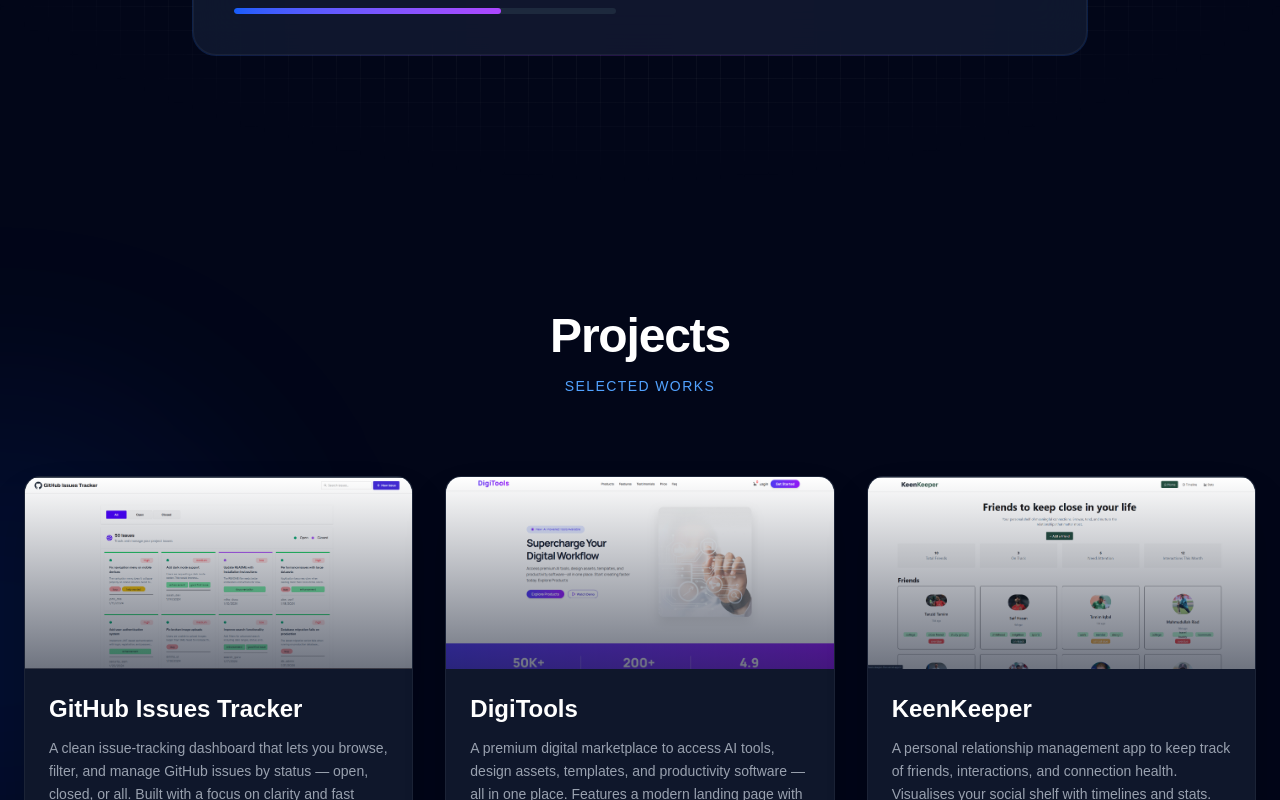
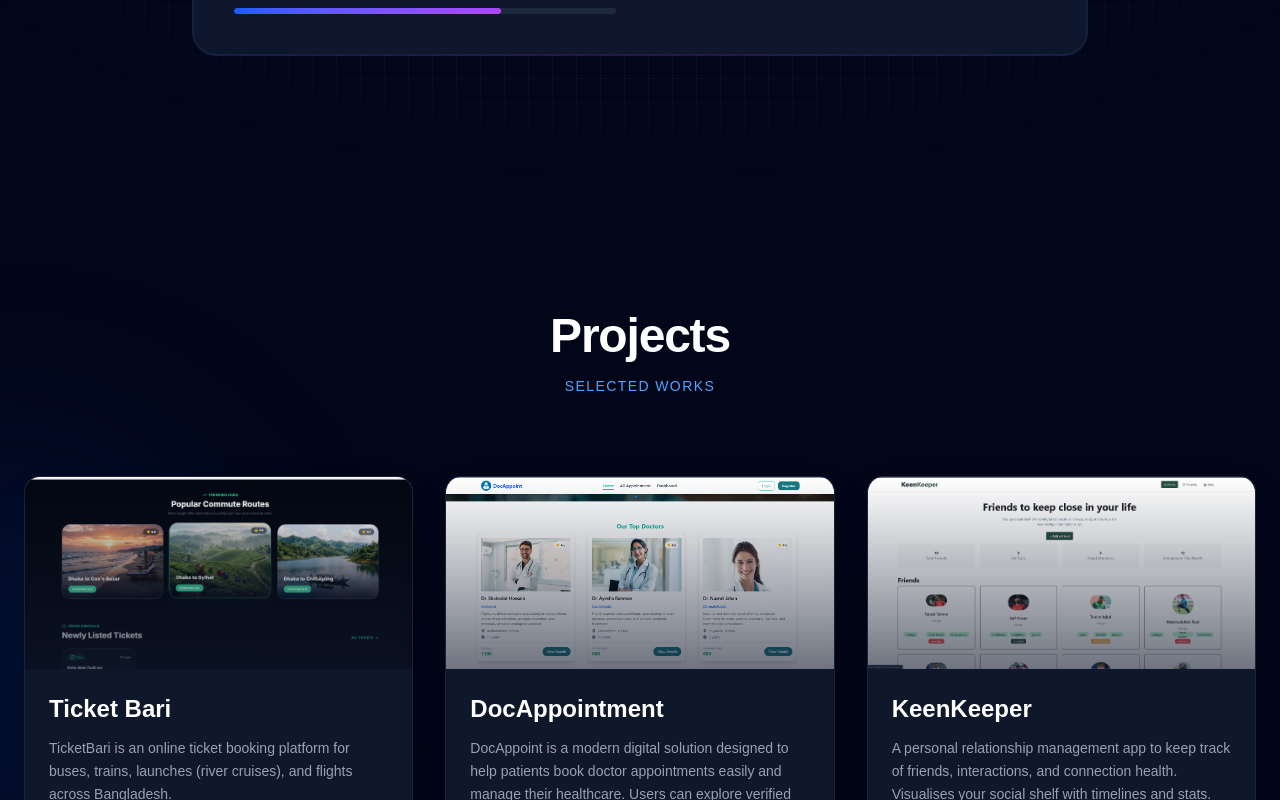
Before and after one commit to jakerul-islam/portfolio, a Next.js app: page / in a window 1280 px wide. Shown: the part 2814-3614 px from the top of the page. Built offline with nearby package versions, Linux system fonts and the light colour scheme.

Commit message:
projects added

```diff
--- a/src/components/projects/Projects.jsx
+++ b/src/components/projects/Projects.jsx
@@ -4,22 +4,22 @@
 
 const projects = [
   {
-    title: 'GitHub Issues Tracker',
+    title: 'Ticket Bari',
     description:
-      'A clean issue-tracking dashboard that lets you browse, filter, and manage GitHub issues by status — open, closed, or all. Built with a focus on clarity and fast navigation.',
-    tags: ['HTML', 'CSS', 'JavaScript'],
-    link: 'https://jakerul-islam.github.io/Assignment-5/main.html',
-    github: 'https://github.com/jakerul-islam/Assignment-5',
-    image: '/github.png',
+      'TicketBari is an online ticket booking platform for buses, trains, launches (river cruises), and flights across Bangladesh.',
+    tags: ['Next.js', 'React.js','javascript','Node.js','Express.js','MongoDb'],
+    link: 'https://ticket-bari-client-three.vercel.app',
+    github: 'https://github.com/jakerul-islam/ticket-bari-client-side',
+    image: '/ticket_bari.png',
   },
   {
-    title: 'DigiTools',
+    title: 'DocAppointment',
     description:
-      'A premium digital marketplace to access AI tools, design assets, templates, and productivity software — all in one place. Features a modern landing page with pricing and testimonials.',
-    tags: ['React', 'Tailwind CSS', 'JavaScript'],
-    link: 'https://digital-tools-ai.netlify.app/',
-    github: 'https://github.com/jakerul-islam/digital-tools-ai',
-    image: '/digi.png',
+      'DocAppoint is a modern digital solution designed to help patients book doctor appointments easily and manage their healthcare. Users can explore verified medical experts, view details, and schedule appointments instantly from the comfort of their homes.',
+    tags: ['Next.js', 'React.js','javascript','Node.js','Express.js','MongoDb'],
+    link: 'https://doctor-appoinment-red.vercel.app',
+    github: 'https://github.com/jakerul-islam/doctor-appoinment',
+    image: '/doctor_appoinment.png',
   },
   {
     title: 'KeenKeeper',
```
Also changed, not shown: public/doctor_appoinment.png (added), public/ticket_bari.png (added).
